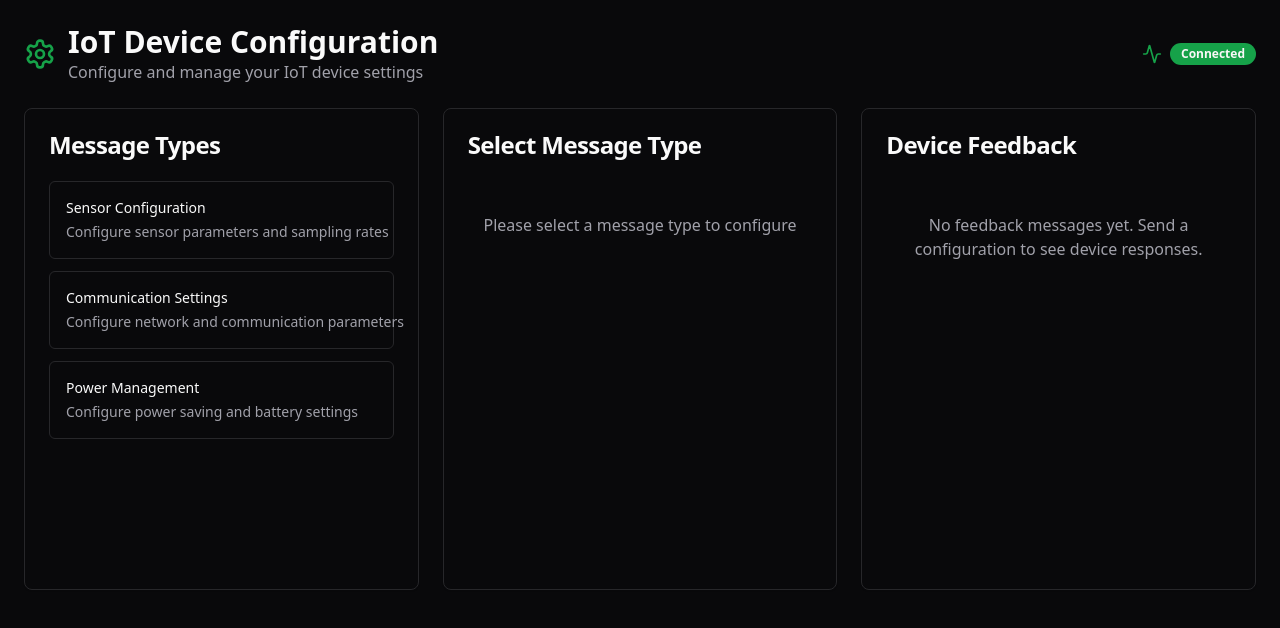
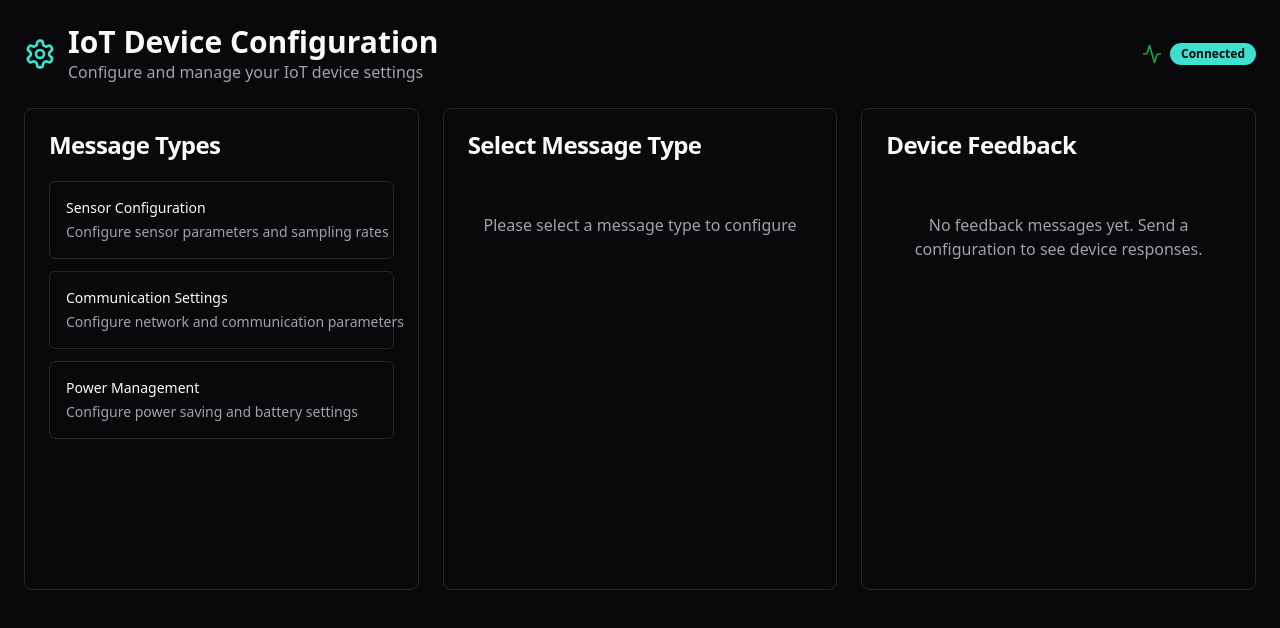
Before and after one commit to moalani01/iot-orchestrator, a React (Vite) app: page / in a window 1280 px wide. Shown: the top 628 px of the page. Built offline with nearby package versions, Linux system fonts and the light colour scheme.

Commit message:
Refine color theme
Update color palette to a turquoise theme, maintaining a minimalistic, modern, professional, sleek, and intuitive aesthetic.

```diff
--- a/src/index.css
+++ b/src/index.css
@@ -17,9 +17,9 @@ All colors MUST be HSL.
     --popover: 240 10% 3.9%;
     --popover-foreground: 0 0% 98%;
 
-    --primary: 142 76% 36%;
-    --primary-foreground: 355 7% 97%;
-    --primary-glow: 142 76% 46%;
+    --primary: 174 72% 56%;
+    --primary-foreground: 210 40% 2%;
+    --primary-glow: 174 82% 66%;
 
     --secondary: 240 3.7% 15.9%;
     --secondary-foreground: 0 0% 98%;
@@ -27,25 +27,25 @@ All colors MUST be HSL.
     --muted: 240 3.7% 15.9%;
     --muted-foreground: 240 5% 64.9%;
 
-    --accent: 240 3.7% 15.9%;
-    --accent-foreground: 0 0% 98%;
+    --accent: 174 42% 25%;
+    --accent-foreground: 174 72% 85%;
 
     --destructive: 0 84.2% 60.2%;
     --destructive-foreground: 0 0% 98%;
 
     --border: 240 3.7% 15.9%;
     --input: 240 3.7% 15.9%;
-    --ring: 142 76% 36%;
+    --ring: 174 72% 56%;
 
     --success: 142 76% 36%;
     --success-foreground: 355 7% 97%;
     --warning: 38 92% 50%;
     --warning-foreground: 20 14.3% 4.1%;
-    --info: 199 89% 48%;
-    --info-foreground: 0 0% 98%;
+    --info: 174 89% 58%;
+    --info-foreground: 210 40% 2%;
 
     --gradient-primary: linear-gradient(135deg, hsl(var(--primary)), hsl(var(--primary-glow)));
-    --gradient-card: linear-gradient(145deg, hsl(240 5.9% 10%), hsl(240 3.7% 15.9%));
+    --gradient-card: linear-gradient(145deg, hsl(240 5.9% 10%), hsl(174 12% 15%));
     --shadow-glow: 0 0 20px hsl(var(--primary) / 0.3);
     --shadow-card: 0 4px 6px -1px hsl(0 0% 0% / 0.1), 0 2px 4px -1px hsl(0 0% 0% / 0.06);
     --transition-smooth: all 0.3s cubic-bezier(0.4, 0, 0.2, 1);
```
